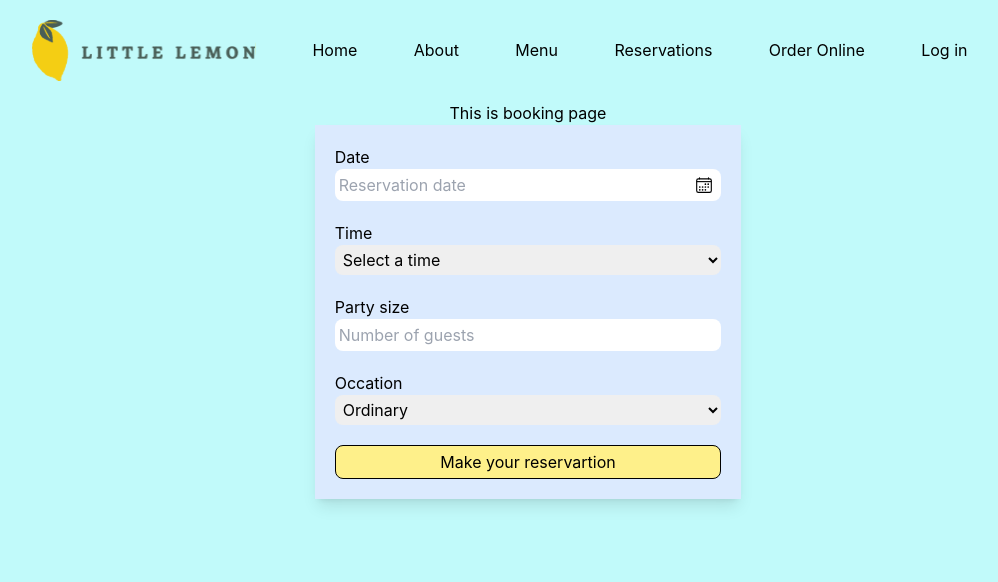
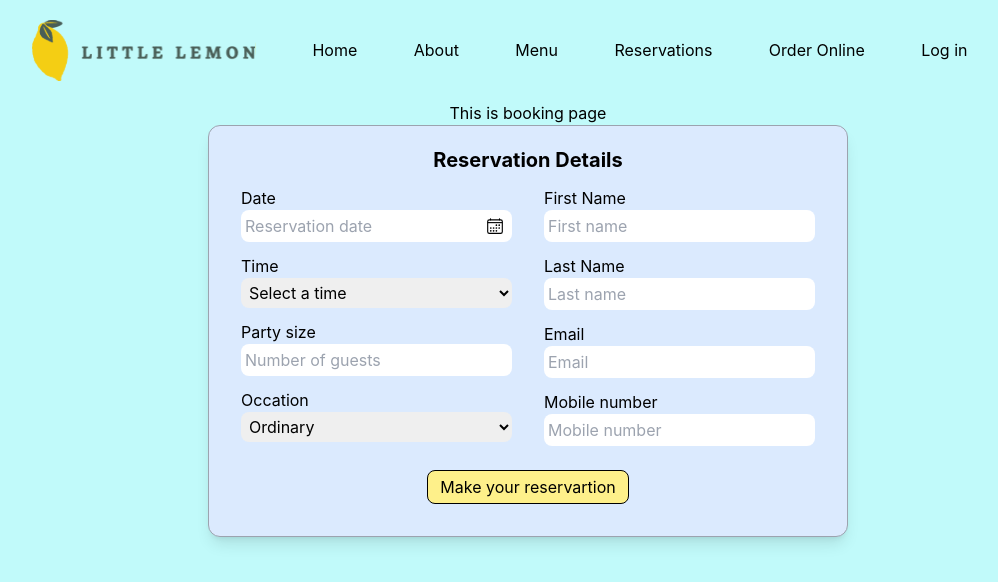
Before and after one commit to simplyajay/little-lemon, a React (Vite) app: page /reservation in a window 1280 px wide. Shown: the top 582 px of the page, without its empty margins (112-1110 px from the left). Built offline with nearby package versions, Linux system fonts and the light colour scheme.

Commit message:
updated validation

```diff
--- a/src/components/BookingForm.jsx
+++ b/src/components/BookingForm.jsx
@@ -35,11 +35,12 @@ const BookingForm = ({ updateTimes, availableTimes, occations }) => {
     occation: "Ordinary",
   };
 
-  const handleSubmit = (values) => {
-    console.log(values);
+  const handleSubmit = (values, { resetForm }) => {
+    alert("form submitted");
+    resetForm();
   };
 
-  const inputClass = "p-1 rounded-lg";
+  const inputClass = "p-1 rounded-lg min-w-full";
 
   return (
     <Formik
@@ -47,7 +48,12 @@ const BookingForm = ({ updateTimes, availableTimes, occations }) => {
       validationSchema={validationSchema}
       onSubmit={handleSubmit}
     >
-      <Form className="grid min-w-xs md:w-1/3 w-9/12 p-5 gap-5 shadow-lg bg-blue-100">
+      <Form className="items-center min-w-xs md:w-1/2 w-9/12 p-5 shadow-lg bg-blue-100 border border-solid border-gray-400 rounded-xl">
+        <h1 className="text-center text-xl">
+          <strong>Reservation Details</strong>
+        </h1>
+        <div className="flex flex-col gap-4 md:gap-2 md:flex-row md:justify-evenly">
+          <div className="flex flex-col gap-1 md:gap-3 flex-1 p-3">
             <Field>
               {({ field, form }) => (
                 <div className="flex flex-col">
@@ -78,7 +84,12 @@ const BookingForm = ({ updateTimes, availableTimes, occations }) => {
             </Field>
             <div className="flex flex-col">
               <label htmlFor="res-time">Time</label>
-          <Field name="time" as="select" id="res-time" className={inputClass}>
+              <Field
+                name="time"
+                as="select"
+                id="res-time"
+                className={inputClass}
+              >
                 <option value="" disabled>
                   Select a time
                 </option>
@@ -122,13 +133,79 @@ const BookingForm = ({ updateTimes, availableTimes, occations }) => {
                 ))}
               </Field>
             </div>
+          </div>
+          <div className="flex flex-col gap-1 md:gap-3 flex-1 p-3 ">
+            <div className="flex flex-col">
+              <label htmlFor="firstName">First Name</label>
+              <Field
+                type="text"
+                name="firstName"
+                id="firstName"
+                placeholder="First name"
+                className={inputClass}
+              />
+              <ErrorMessage
+                className="text-red-500 text-sm"
+                name="firstName"
+                component="div"
+              />
+            </div>
+            <div className="flex flex-col">
+              <label htmlFor="lastName">Last Name</label>
+              <Field
+                type="text"
+                name="lastName"
+                id="lastName"
+                placeholder="Last name"
+                className={inputClass}
+              />
+              <ErrorMessage
+                className="text-red-500 text-sm"
+                name="lastName"
+                component="div"
+              />
+            </div>
+            <div className="flex flex-col">
+              <label htmlFor="email">Email</label>
+              <Field
+                type="text"
+                name="email"
+                id="email"
+                placeholder="Email"
+                className={inputClass}
+              />
+              <ErrorMessage
+                className="text-red-500 text-sm"
+                name="email"
+                component="div"
+              />
+            </div>
 
+            <div className="flex flex-col">
+              <label htmlFor="mobile">Mobile number</label>
+              <Field
+                type="text"
+                name="mobile"
+                id="mobile"
+                placeholder="Mobile number"
+                className={inputClass}
+              />
+              <ErrorMessage
+                className="text-red-500 text-sm"
+                name="mobile"
+                component="div"
+              />
+            </div>
+          </div>
+        </div>
+        <div className="flex justify-center p-3">
           <button
             type="submit"
-          className="border border-solid border-black rounded-lg p-1 bg-yellow-200"
+            className="border border-solid border-black rounded-lg px-3 py-1 bg-yellow-200"
           >
             Make your reservartion
           </button>
+        </div>
       </Form>
     </Formik>
   );
--- a/src/pages/BookingPage.jsx
+++ b/src/pages/BookingPage.jsx
@@ -2,7 +2,7 @@ import React from "react";
 import { useState, useReducer } from "react";
 import BookingForm from "../components/BookingForm";
 
-export const generateRandomTimes = (totalTimes) => {
+const generateRandomTimes = (totalTimes) => {
   const times = [
     { id: 1, time: "17:00" },
     { id: 2, time: "18:00" },
@@ -19,7 +19,7 @@ export const generateRandomTimes = (totalTimes) => {
   return cutTimes.sort((a, b) => a.time.localeCompare(b.time));
 };
 
-export const timesReducer = (state, action) => {
+const timesReducer = (state, action) => {
   switch (action.type) {
     case "UPDATE_TIMES":
       return generateRandomTimes(4);
```
Also changed, not shown: 1 other file (tests, documents, lock files or other folders). Lines whose indentation alone changed are shown as unchanged.
